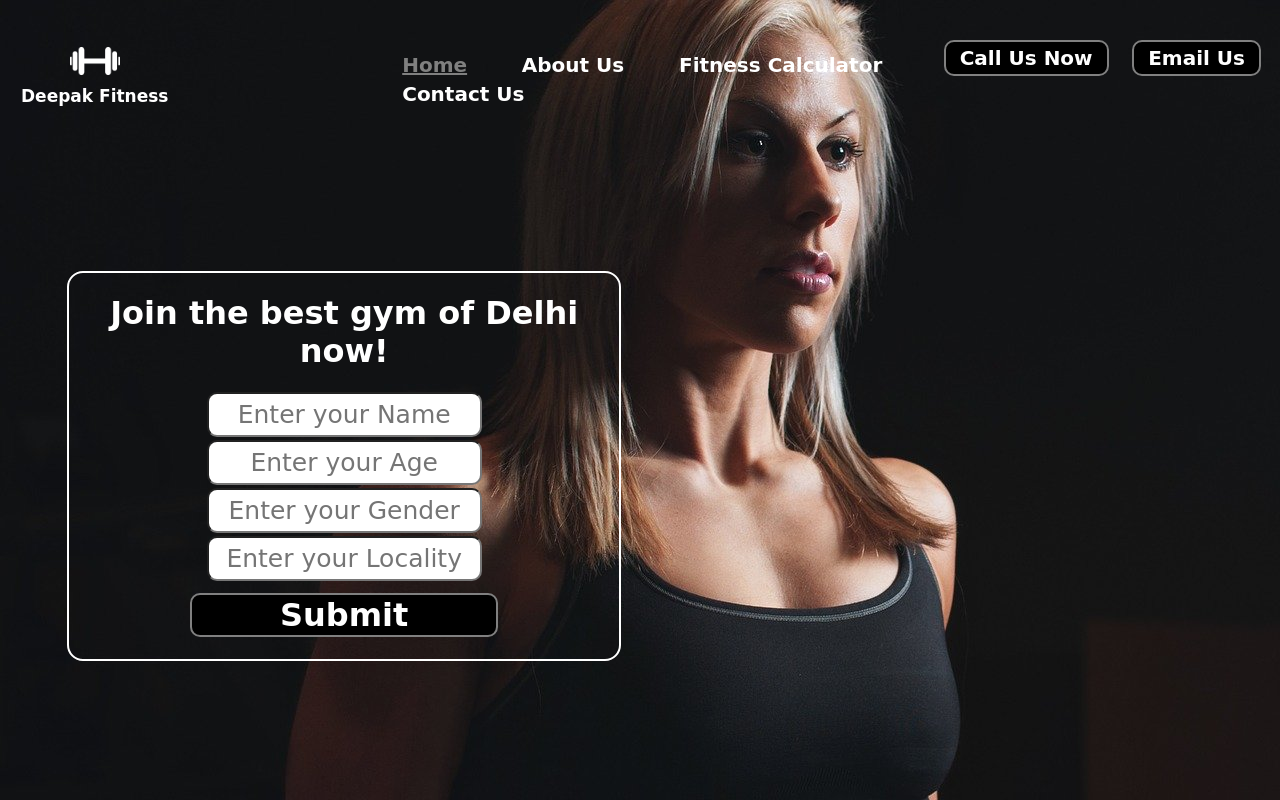
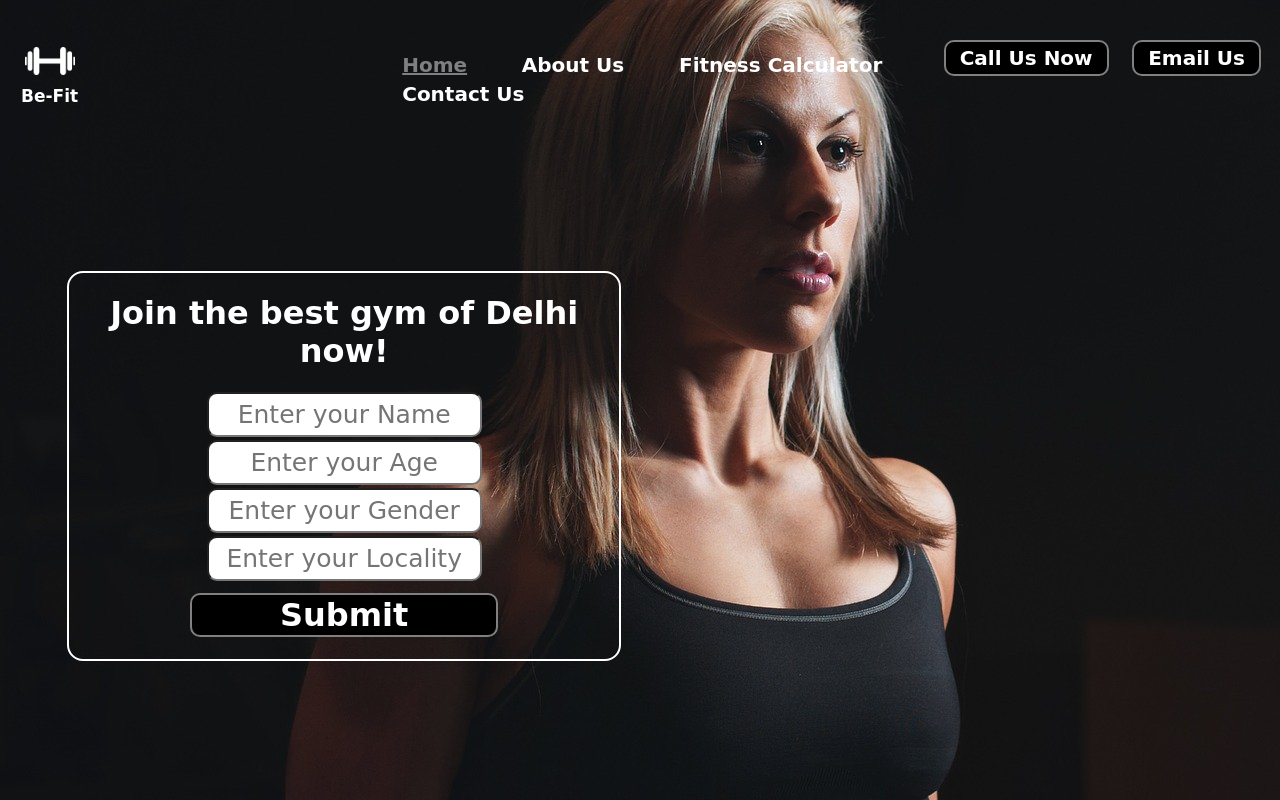
Before and after one commit to raj-deep/Gym-Website, a plain HTML site: page index.html in a window 1280 px wide. Drawn offline with Linux system fonts and the light colour scheme.

Commit message:
Update index.html

```diff
--- a/index.html
+++ b/index.html
@@ -14,7 +14,7 @@
     <header>
         <div class="left">
             <img src="38464.png" alt="Eroor loading image">
-            <div class="element">Deepak Fitness</div>
+            <div class="element">Be-Fit</div>
         </div>
         <div class="mid">
             <ul class="navbar">
```
